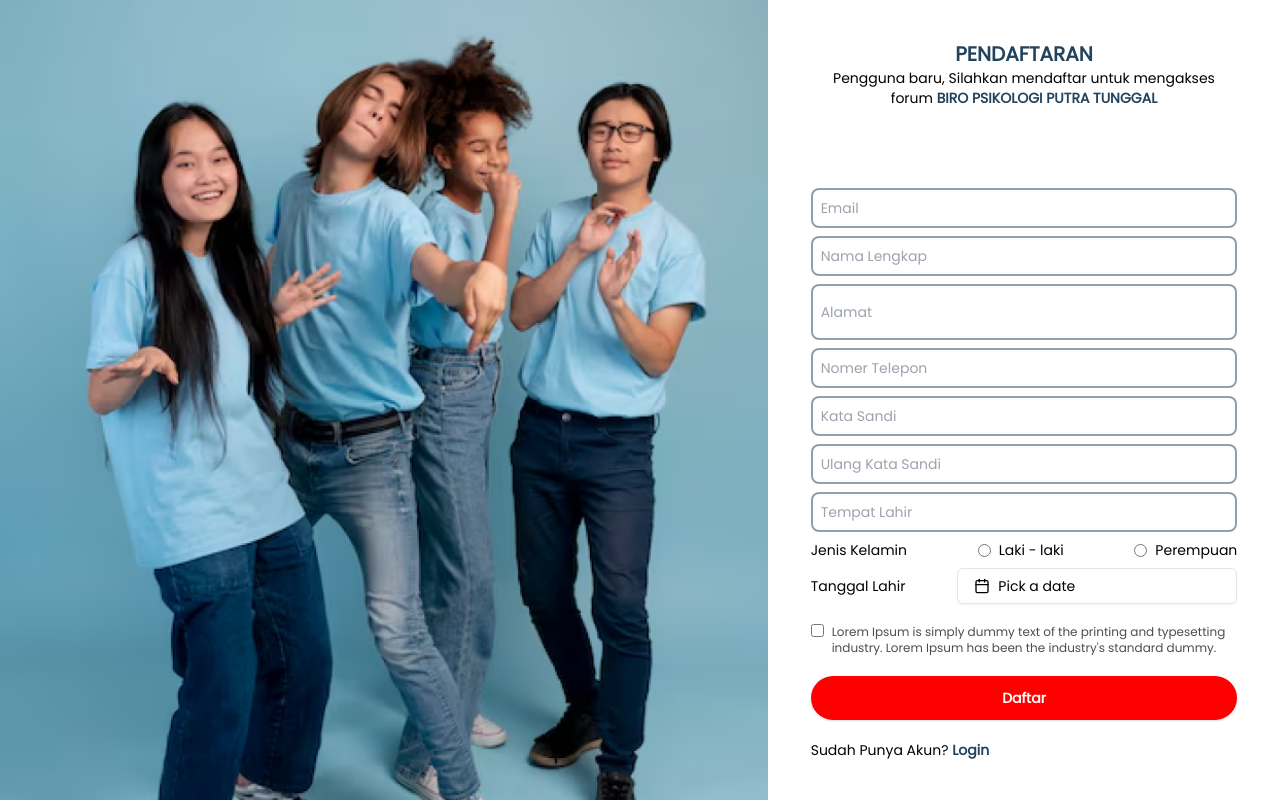
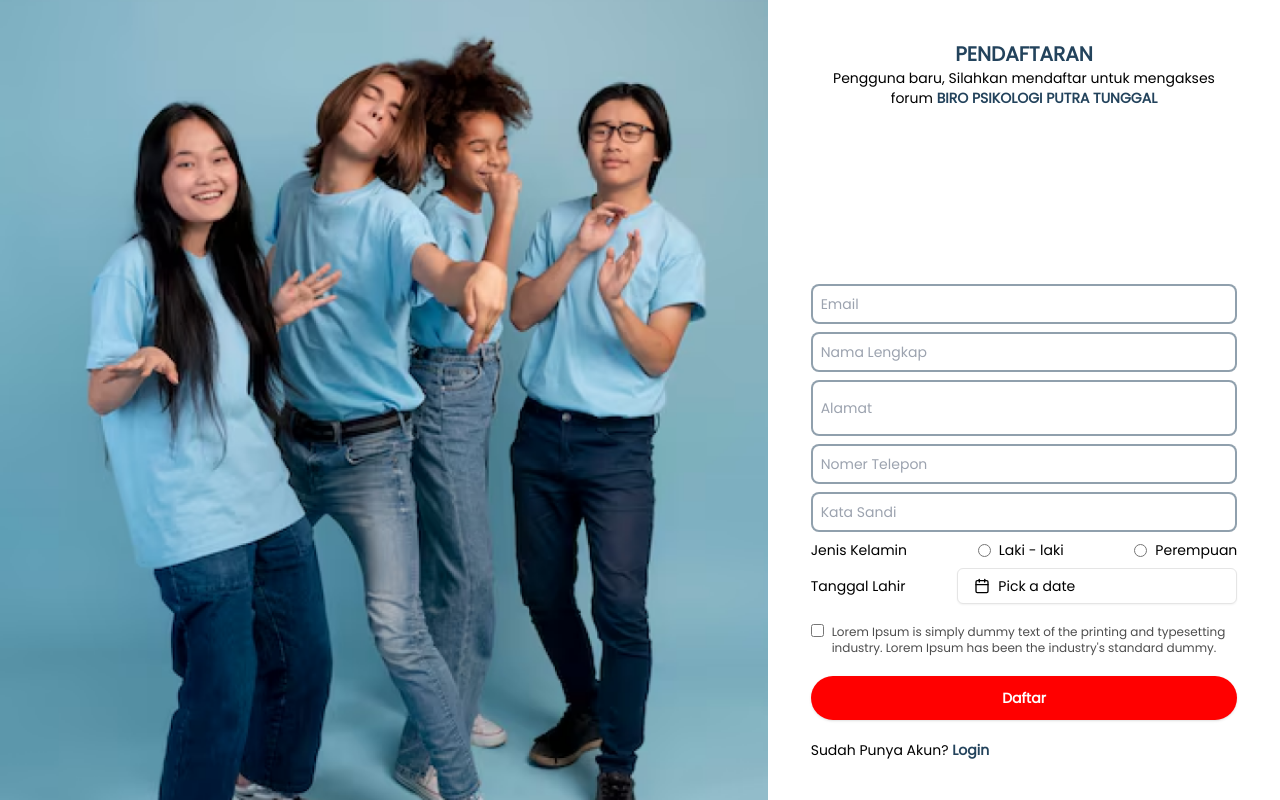
Before and after one commit to kopsus/putra-tunggal, a Next.js app: page /register in a window 1280 px wide. Built offline with nearby package versions, Linux system fonts and the light colour scheme.

Commit message:
fixing register page

```diff
--- a/src/components/auth/FormRegister.tsx
+++ b/src/components/auth/FormRegister.tsx
@@ -13,8 +13,8 @@ const FormRegister = () => {
         <TextArea placeholder="Alamat"></TextArea>
         <Input placeholder="Nomer Telepon" type="number" />
         <Input placeholder="Kata Sandi" type="password" />
-        <Input placeholder="Ulang Kata Sandi" type="password" />
-        <Input placeholder="Tempat Lahir" type="text" />
+        {/* <Input placeholder="Ulang Kata Sandi" type="password" /> */}
+        {/* <Input placeholder="Tempat Lahir" type="text" /> */}
         <div className="flex items-center justify-between">
           <p className="text-sm">Jenis Kelamin</p>
           <div className="flex items-center gap-2">
```
